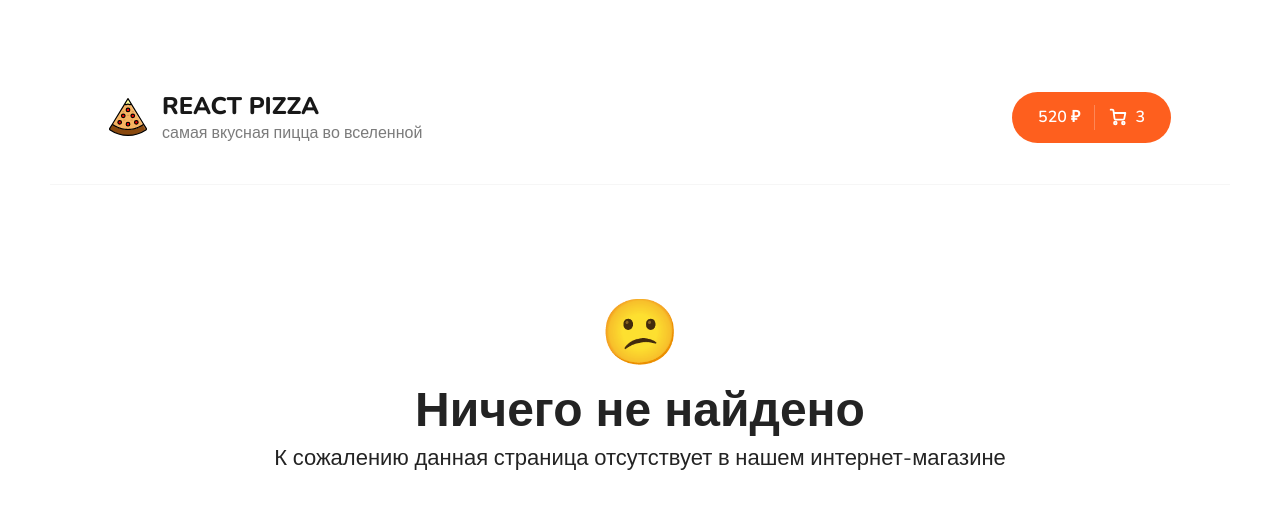
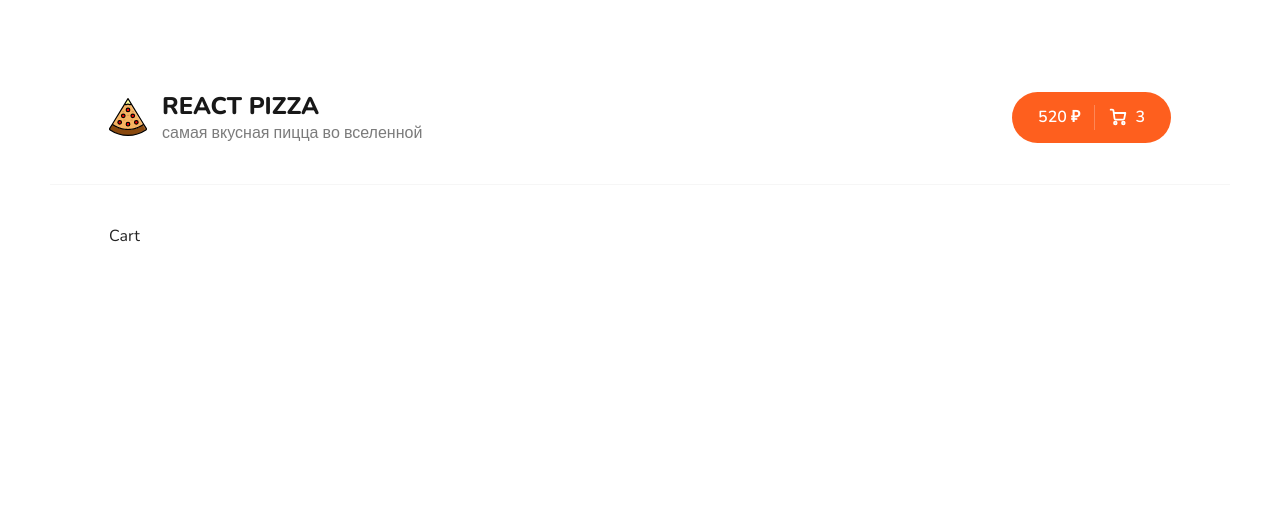
Before and after one commit to Ed54rus/pizza-shop, a React (Create React App) app: page /cart in a window 1280 px wide. Shown: the top 508 px of the page. Built offline with nearby package versions, Linux system fonts and the light colour scheme.

Commit message:
Подключил к проекту react-router

```diff
--- a/src/App.jsx
+++ b/src/App.jsx
@@ -1,7 +1,9 @@
 import React from "react";
+import { Routes, Route } from "react-router-dom";
 
 import Header from "./components/Header";
 import Home from "./pages/Home";
+import Cart from "./pages/Cart";
 import NotFound from "./pages/NotFound";
 import "./scss/app.scss";
 
@@ -11,8 +13,11 @@
 			<Header />
 			<div className="content">
 				<div className="container">
-        <NotFound/>
-					{/* <Home /> */}
+					<Routes>
+						<Route path="/" element={<Home />} />
+						<Route path="/cart" element={<Cart />} />
+						<Route path="*" element={<NotFound />} />
+					</Routes>
 				</div>
 			</div>
 		</div>
--- a/src/components/Header.jsx
+++ b/src/components/Header.jsx
@@ -1,10 +1,13 @@
-import React from 'react'
+import React from "react";
+import { Link } from "react-router-dom";
+
 import logoSvg from "../assets/img/pizza-logo.svg";
 
 const Header = () => {
 	return (
 		<div className="header">
 			<div className="container">
+				<Link to="/">
 					<div className="header__logo">
 						<img width="38" src={logoSvg} alt="Pizza logo" />
 						<div>
@@ -12,8 +15,9 @@
 							<p>самая вкусная пицца во вселенной</p>
 						</div>
 					</div>
+				</Link>
 				<div className="header__cart">
-					<a href="/cart.html" className="button button--cart">
+					<Link to="/cart" className="button button--cart">
 						<span>520 ₽</span>
 						<div className="button__delimiter"></div>
 						<svg
@@ -46,7 +50,7 @@
 							/>
 						</svg>
 						<span>3</span>
-					</a>
+					</Link>
 				</div>
 			</div>
 		</div>
--- a/src/components/NotFoundBlock/NotFoundBlock.module.scss
+++ b/src/components/NotFoundBlock/NotFoundBlock.module.scss
@@ -1,5 +1,7 @@
 .root{
   padding: 64px;
+  max-width: 750px;
+  margin: 0 auto;
   text-align: center;
 
   span {
--- a/src/components/NotFoundBlock/index.jsx
+++ b/src/components/NotFoundBlock/index.jsx
@@ -1,8 +1,6 @@
 import React from "react";
 
 import styles from "./NotFoundBlock.module.scss";
-
-console.log(styles);
 
 const NotFoundBlock = () => {
 	return (
--- a/src/index.js
+++ b/src/index.js
@@ -1,14 +1,12 @@
 import React from "react";
 import ReactDOM from "react-dom/client";
-import { BrowserRouter, Routes, Route } from "react-router-dom";
+import { BrowserRouter } from "react-router-dom";
 
 import App from "./App";
 
 const root = ReactDOM.createRoot(document.getElementById("root"));
 root.render(
 	<BrowserRouter>
-		{/* <Routes> */}
     <App />
-    {/* </Routes> */}
 	</BrowserRouter>
 );
--- a/src/pages/Cart.jsx
+++ b/src/pages/Cart.jsx
@@ -0,0 +1,9 @@
+import React from 'react'
+
+const Cart = () => {
+  return (
+    <div>Cart</div>
+  )
+}
+
+export default Cart
```
Lines whose indentation alone changed are shown as unchanged.
